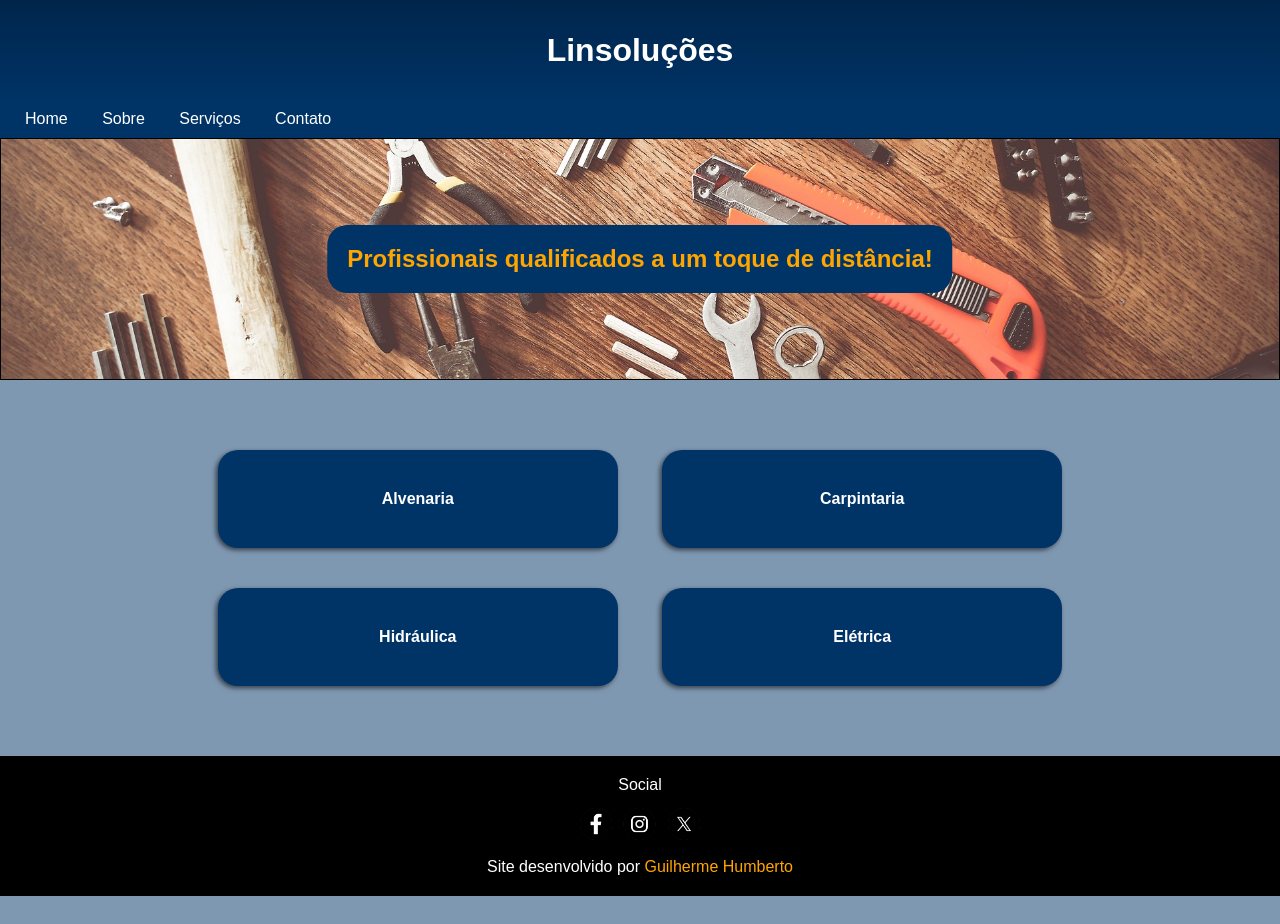
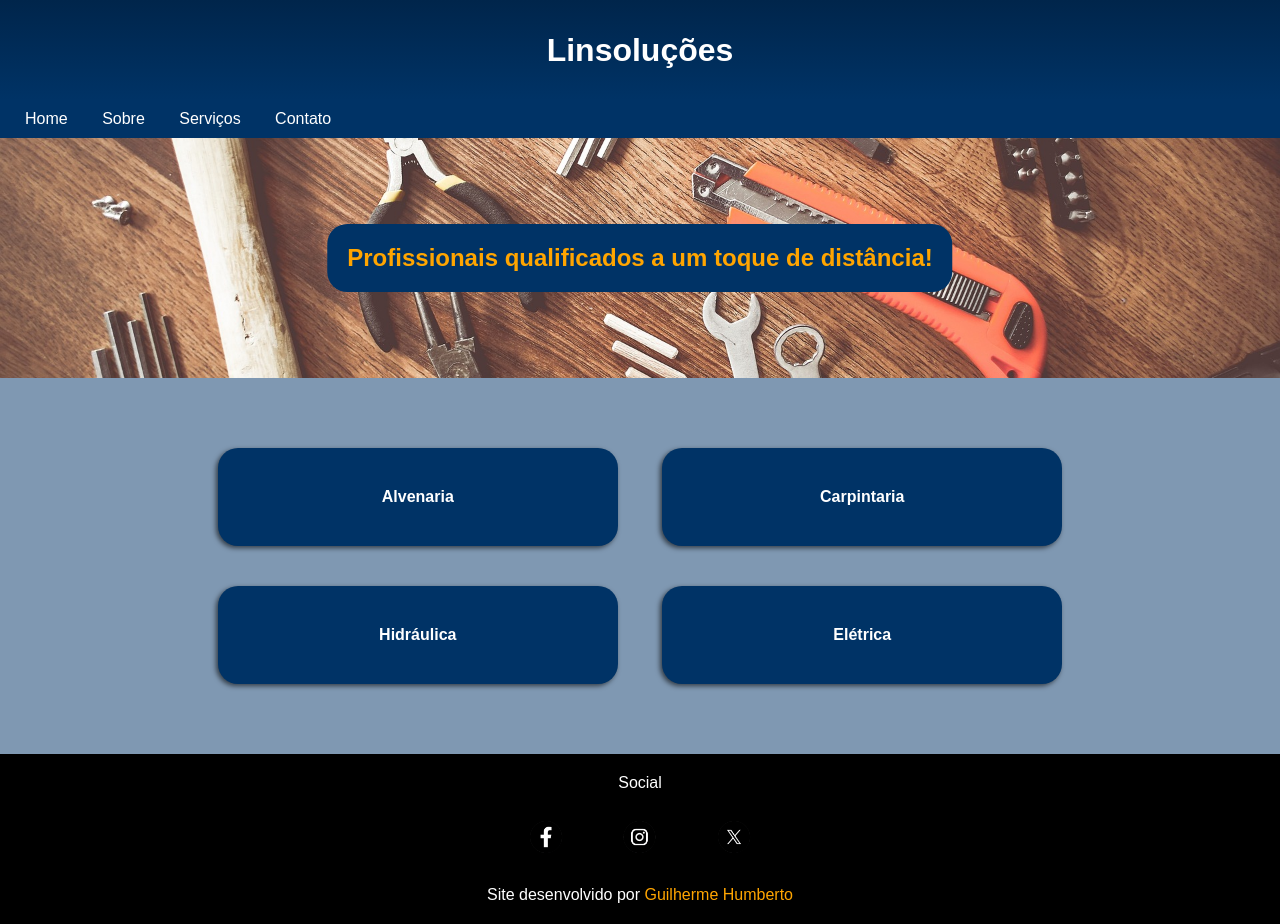
Before and after one commit to guilherme-XD/projeto-empresa, a plain HTML site: page index.html in a window 1280 px wide. Before the commit the page ends 896 px from the top, so only its background shows below. Drawn offline with Linux system fonts and the light colour scheme; a web font is replaced by a local one.

Commit message:
Update style.css

```diff
--- a/style/style.css
+++ b/style/style.css
@@ -72,7 +72,6 @@ section.section-01 {
     background-repeat: no-repeat;
     background-position: center center;
     position: relative;
-    border: 1px solid black;
     text-align: center;
     margin: 0px;
     padding: 0px;
@@ -159,4 +158,5 @@ footer a div {
 footer img {
     display: inline-block;
     height: 40px;
+    margin: 15px 25px;
 }
```
